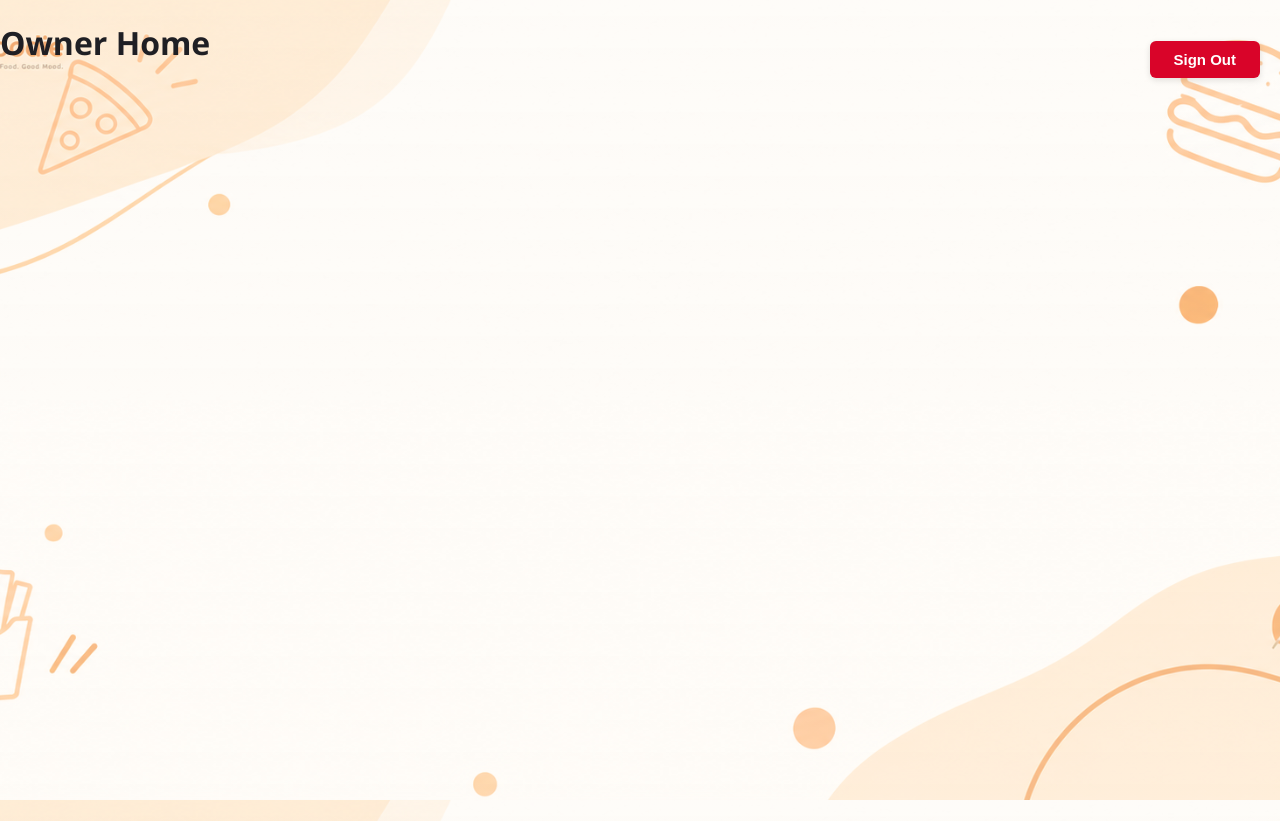
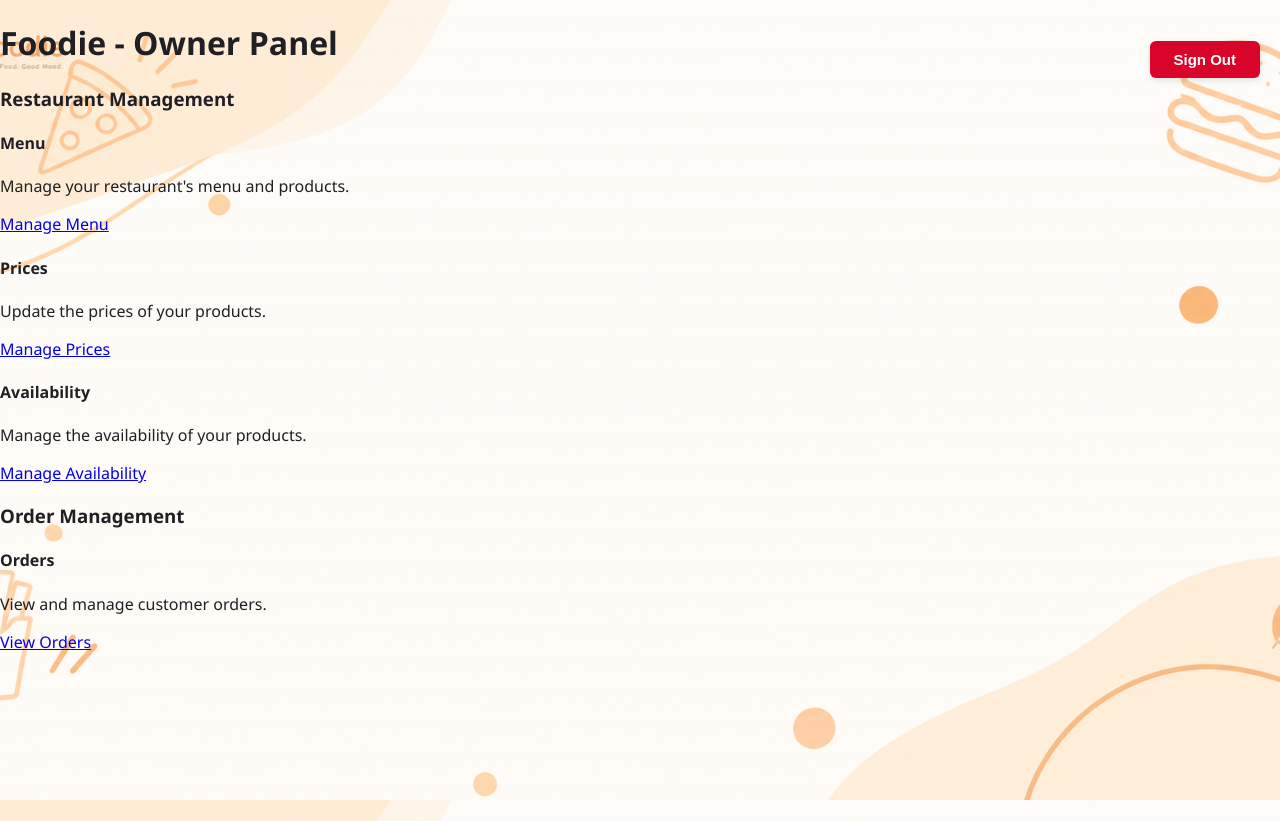
Before and after one commit to PashalisKoukos/Foodie-app, a Spring Boot app: page /owner/owner_page in a window 1280 px wide. Run offline with Spring Boot 4, Linux system fonts and the light colour scheme; the visitor is signed in with stand-in values (Sample User, id 1); some of the project's set-up classes (security, data sources, template engines, error pages and the like) are left out, and stand-ins take their place; some libraries are stand-ins or nearby versions.

Commit message:
Created basic Structure of owner page.

```diff
--- a/src/main/resources/templates/owner/owner_page.html
+++ b/src/main/resources/templates/owner/owner_page.html
@@ -8,8 +8,12 @@
     <link rel="stylesheet" th:href="@{/css/home.css}">
     <link rel="icon" type="image/png" th:href="@{/img/ico.png}" />
 </head>
+
+    <!-- TODO διαχείριση μενού/τιμών/διαθεσιμότητας, αποδοχή/απόρριψη και ενημέρωση παραγγελιών-->
     <body>
+        <!-- HEADER -->
 
+        <h1>Foodie - Owner Panel</h1>
         <div class="top-nav">
             <div sec:authorize="isAuthenticated()" class="user-menu">
                 <form th:action="@{/logout}" method="post" class="logout-form">
@@ -18,7 +22,44 @@
             </div>
         </div>
 
-    <h1>Owner Home</h1>
+        <!-- MAIN CONTENT -->
+        <main>
+
+            <!-- MANAGEMENT OPTIONS -->
+            <section>
+                <h3>Restaurant Management</h3>
+                <div>
+                    <h4>Menu </h4>
+                    <p>Manage your restaurant's menu and products.</p>  <!-- Add product to the menu/ Delete product from the menu-->
+                    <a th:href="@{/owner/menu}">Manage Menu</a>
+                </div>
+
+                <div>
+                    <h4>Prices</h4>
+                    <p>Update the prices of your products.</p>
+                    <a th:href="@{/owner/menu}">Manage Prices</a>
+                </div>
+
+                <div>
+                    <h4>Availability</h4>
+                    <p>Manage the availability of your products.</p>
+                    <a th:href="@{/owner/menu}">Manage Availability</a> <!-- Change the restaraunt item availability(available/unavailable) -->
+                </div>
+
+            </section>
+
+
+            <!-- ORDER MANAGEMENT -->
+            <section>
+                <h3>Order Management</h3>
+                <div>
+                    <h4>Orders</h4>
+                    <p>View and manage customer orders.</p>
+                    <a th:href="@{/owner/orders}">View Orders</a>
+                </div>
+            </section>
+
+        </main>
 
     </body>
 </html>
```
Lines whose indentation alone changed are shown as unchanged.
